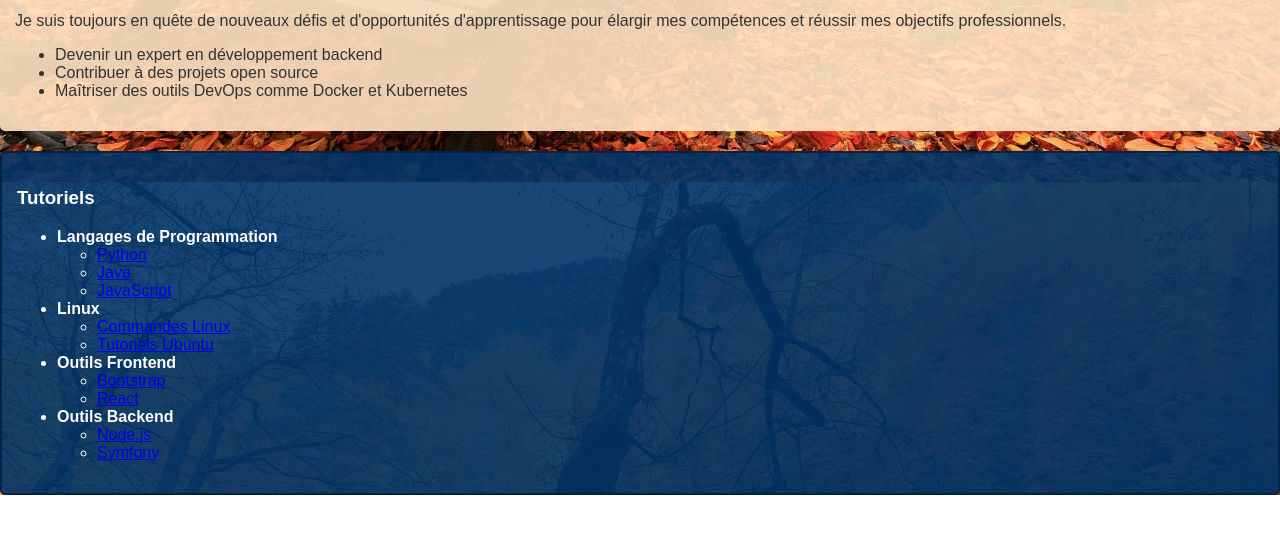
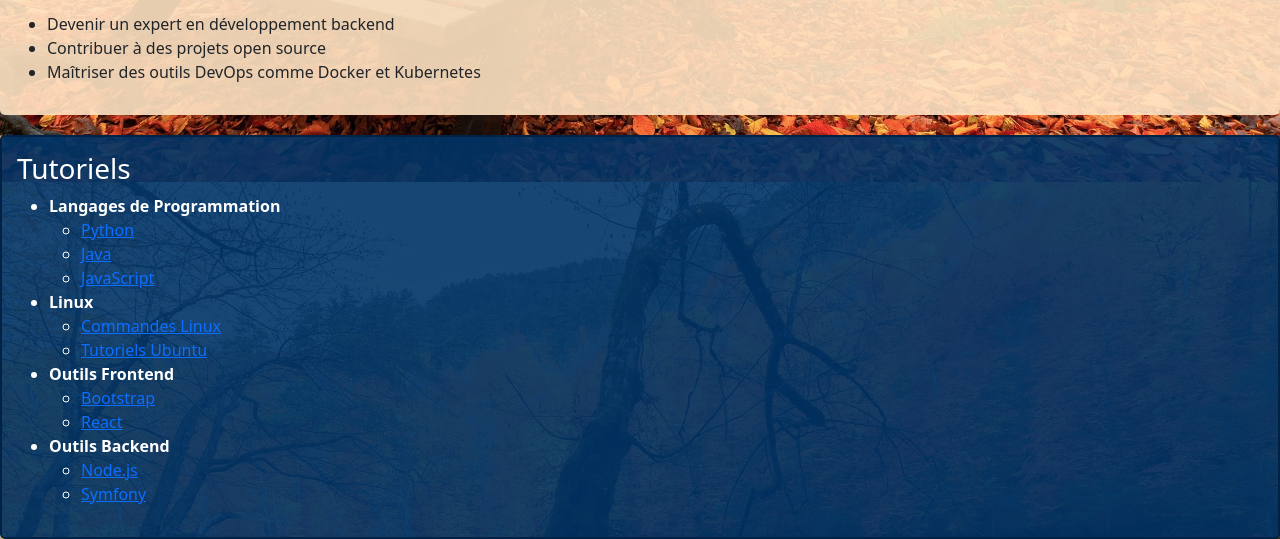
Before and after one commit to Hiba-coder-gif/winter, a plain HTML site: page index.html in a window 1280 px wide. Shown: the part 658-1197 px from the top of the page. Before the commit the page ends 1153 px from the top, so only its background shows below. Drawn offline with nearby package versions, Linux system fonts and the light colour scheme.

Commit message:
Ajout de lien vers le bootstrap

```diff
--- a/index.html
+++ b/index.html
@@ -4,6 +4,7 @@
     <meta charset="UTF-8">
     <title>Mon Profolio</title>
     <link rel="styleSheet" href="Style.css">
+    <link href="https://cdn.jsdelivr.net/npm/bootstrap@5.3.0-alpha1/dist/css/bootstrap.min.css" rel="stylesheet" integrity="sha384-KyZXEJr+U2du8kDOfPf0XqD0/fQqaS4p4pdgt8XWjX+1It5G7d9vK7R2bA1wImcm" crossorigin="anonymous">
 </head>
 <body>
     <header>
@@ -73,6 +74,7 @@
             </li>
         </ul>
     </aside>
+    <script src="https://cdn.jsdelivr.net/npm/bootstrap@5.3.0-alpha1/dist/js/bootstrap.bundle.min.js" integrity="sha384-pzjw8f+ua7Kw1TIq0YOoVtJl1e51sXWAmD06fh8/pjqy4GgWLpJlzctngl4p2np5" crossorigin="anonymous"></script>
 
 </body>
 </html>
```
